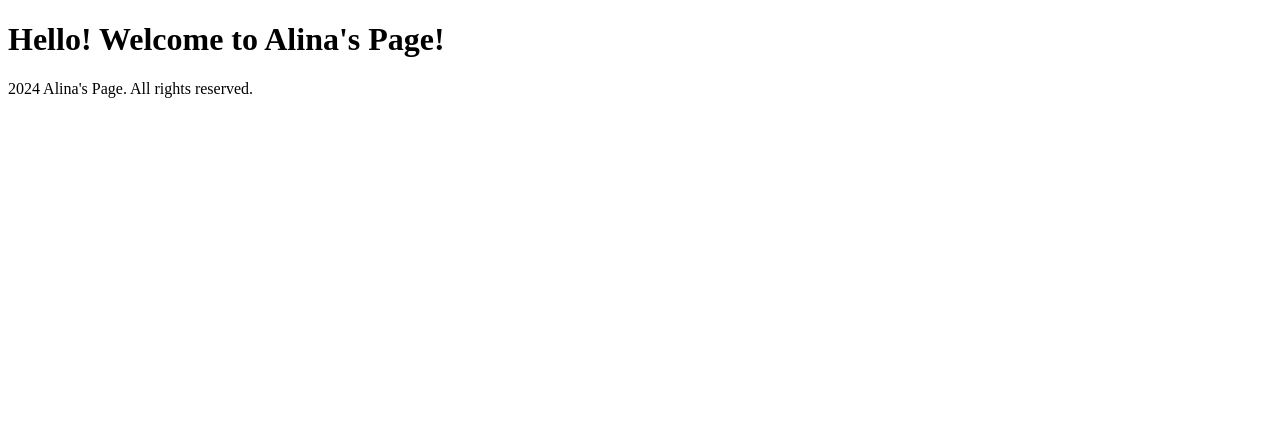
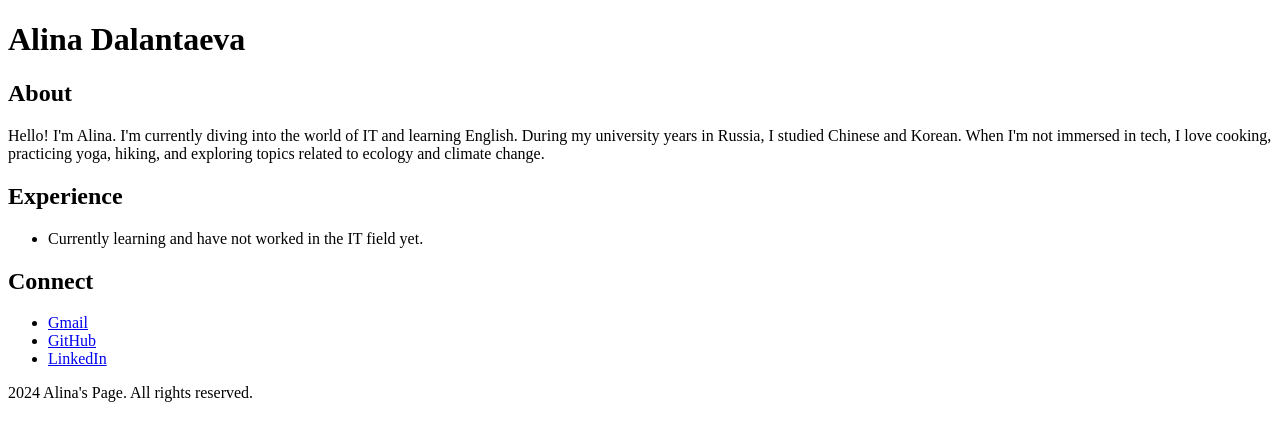
Before and after one commit to Alina5884/Alina-Dalantaeva-IO, a plain HTML site: page index.html in a window 1280 px wide. Drawn offline with Linux system fonts and the light colour scheme.

Commit message:
about, experience, connect sections added

```diff
--- a/index.html
+++ b/index.html
@@ -6,11 +6,42 @@
     <title>Alina's Page</title>
 </head>
 <body>
-    <h1>
-        Hello! Welcome to Alina's Page!
-    </h1>
+    <h1>Alina Dalantaeva</h1>
+    <h2>About</h2>
+    <p>
+        Hello! I'm Alina. I'm currently diving into the world of IT and learning English.
+        During my university years in Russia, I studied Chinese and Korean.
+        When I'm not immersed in tech, I love cooking, practicing yoga, hiking,
+        and exploring topics related to ecology and climate change.
+    </p>
+    <h2>Experience</h2>
+    <ul>
+        <li>
+            Currently learning and have not worked in the IT field yet.
+        </li>
+    </ul>
+    <h2>Connect</h2>
+    <ul>
+        <li>
+            <a
+            href="mailto:al.dalantaeva@gmail.com">
+            Gmail</a>
+        </li>
+        <li>
+            <a
+            href="https://github.com/Alina5884"
+            target="_blank">
+            GitHub</a>
+        </li>
+        <li>
+            <a
+            href="https://linkedin.com/in/alina-dalantaeva-423519310"
+            target="_blank">
+            LinkedIn</a>
+        </li>
+    </ul>
+    <footer>
+        <p>2024 Alina's Page. All rights reserved.</p>
+    </footer>
 </body>
-<footer>
-    2024 Alina's Page. All rights reserved.
-</footer>
 </html>
```
